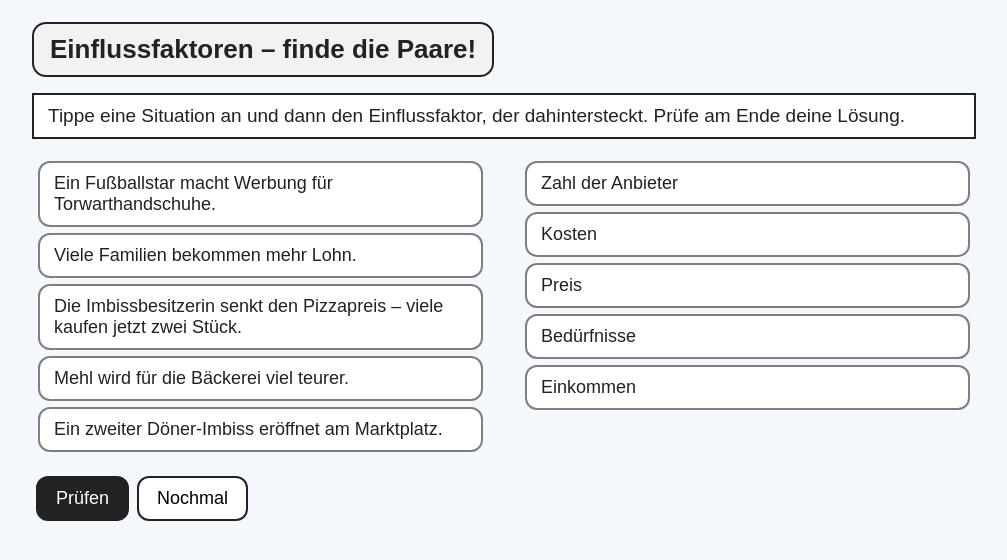
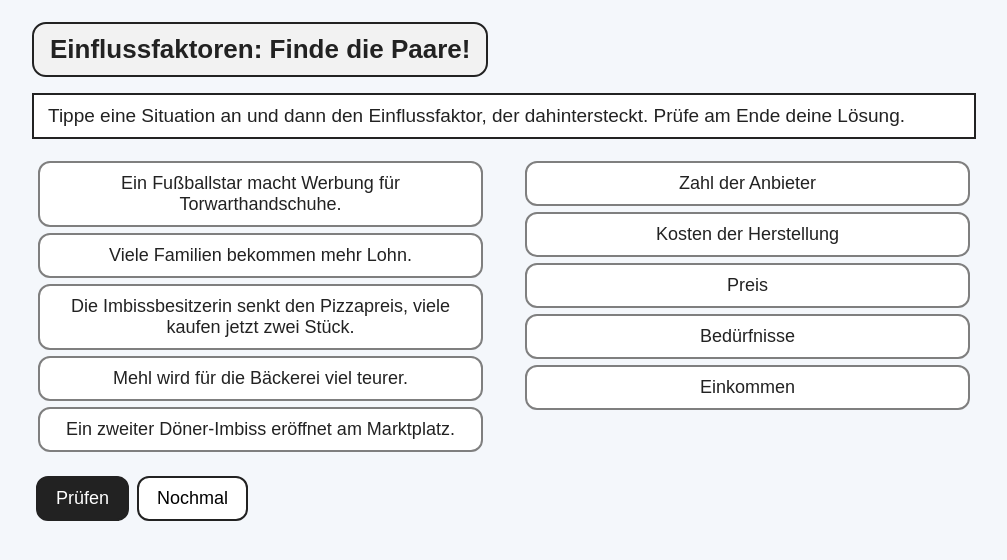
Before and after one commit to renau-64/uebungen, a plain HTML site: page Einflussfaktoren_Angebot_Nachfrage_pa1.html in a window 1280 px wide. Shown: the whole page, without its empty margins (136-1143 px from the left). Drawn offline with Linux system fonts and the light colour scheme.

Commit message:
Übung: Einflussfaktoren auf Angebot und Nachfrage (überarbeitet)

```diff
--- a/Einflussfaktoren_Angebot_Nachfrage_pa1.html
+++ b/Einflussfaktoren_Angebot_Nachfrage_pa1.html
@@ -1,11 +1,12 @@
-<!DOCTYPE html><html lang="de"><head><meta charset="utf-8"><meta name="viewport" content="width=device-width, initial-scale=1"><title>Einflussfaktoren – finde die Paare!</title><style>
+<!DOCTYPE html><html lang="de"><head><meta charset="utf-8"><meta name="viewport" content="width=device-width, initial-scale=1"><title>Einflussfaktoren: Finde die Paare!</title><style>
 *{box-sizing:border-box}body{margin:0;font-family:Arial,Helvetica,sans-serif;
 background:#F4F7FB;color:#222}
 .wrap{max-width:980px;margin:0 auto;padding:18px}
 h1{font-size:26px;margin:4px 0 6px;padding:10px 16px;background:#F2F2F2;border:2px solid #222;border-radius:14px;
 display:inline-block}
 .auftrag{border:2.5px solid #222;background:#fff;padding:10px 14px;font-size:19px;margin:10px 0 16px}
-.chip{display:inline-block;padding:10px 14px;margin:6px;border:2px solid #7F7F7F;border-radius:12px;background:#fff;
+.chip img{display:block;height:72px;margin:0 auto 4px;pointer-events:none}
+.chip{text-align:center;display:inline-block;padding:10px 14px;margin:6px;border:2px solid #7F7F7F;border-radius:12px;background:#fff;
 font-size:18px;cursor:pointer;user-select:none;min-height:44px}
 .chip.sel{border-color:#0070C0;box-shadow:0 0 0 3px #9DC3E6;background:#EAF2FB}
 .chip.ok{border-color:#00A050;background:#E2F4E8}.chip.bad{border-color:#C00000;background:#FBE4E4}
@@ -26,7 +27,7 @@ cursor:pointer;margin:4px}.btn.on{background:#0070C0;color:#fff;border-color:#00
 .feedback.fast{display:block;background:#FFF2CC;border:2px solid #F4B400}
 .paare{display:flex;gap:30px}.paare .sp{flex:1}.p-ok{opacity:.95}
 .leiste{margin-top:14px}
-</style></head><body><div class="wrap"><h1>Einflussfaktoren – finde die Paare!</h1><div class="auftrag">Tippe eine Situation an und dann den Einflussfaktor, der dahintersteckt. Prüfe am Ende deine Lösung.</div><div id="app"></div></div><script>const DATA = {"id": "pa1", "typ": "paare", "titel": "Einflussfaktoren – finde die Paare!", "auftrag": "Tippe eine Situation an und dann den Einflussfaktor, der dahintersteckt. Prüfe am Ende deine Lösung.", "paare": [["Ein Fußballstar macht Werbung für Torwarthandschuhe.", "Bedürfnisse"], ["Viele Familien bekommen mehr Lohn.", "Einkommen"], ["Die Imbissbesitzerin senkt den Pizzapreis – viele kaufen jetzt zwei Stück.", "Preis"], ["Mehl wird für die Bäckerei viel teurer.", "Kosten"], ["Ein zweiter Döner-Imbiss eröffnet am Marktplatz.", "Zahl der Anbieter"]], "url": "https://renau-64.github.io/uebungen/Einflussfaktoren_Angebot_Nachfrage_pa1.html"};
+</style></head><body><div class="wrap"><h1>Einflussfaktoren: Finde die Paare!</h1><div class="auftrag">Tippe eine Situation an und dann den Einflussfaktor, der dahintersteckt. Prüfe am Ende deine Lösung.</div><div id="app"></div></div><script>const DATA = {"id": "pa1", "typ": "paare", "titel": "Einflussfaktoren: Finde die Paare!", "auftrag": "Tippe eine Situation an und dann den Einflussfaktor, der dahintersteckt. Prüfe am Ende deine Lösung.", "paare": [["Ein Fußballstar macht Werbung für Torwarthandschuhe.", "Bedürfnisse"], ["Viele Familien bekommen mehr Lohn.", "Einkommen"], ["Die Imbissbesitzerin senkt den Pizzapreis, viele kaufen jetzt zwei Stück.", "Preis"], ["Mehl wird für die Bäckerei viel teurer.", "Kosten der Herstellung"], ["Ein zweiter Döner-Imbiss eröffnet am Marktplatz.", "Zahl der Anbieter"]], "url": "https://renau-64.github.io/uebungen/Einflussfaktoren_Angebot_Nachfrage_pa1.html", "screenshot": false};
 const D = DATA; const LOES = new URLSearchParams(location.search).get('loesung') === '1';
 const $ = (s, e=document) => e.querySelector(s); const el = (t, c, h) => {const x=document.createElement(t);
  if(c) x.className=c; if(h!==undefined) x.innerHTML=h; return x;};
@@ -34,7 +35,7 @@ function shuffle(a){a=a.slice();for(let i=a.length-1;i>0;i--){const j=Math.floor
 let sel = null;
 function select(chip){ if(sel) sel.classList.remove('sel'); sel = (sel===chip)?null:chip; if(sel) sel.classList.add('sel'); }
 function fb(ok, total){ const f=$('#fb'); f.className='feedback '+(ok===total?'gut':'fast');
- f.innerHTML = ok===total ? '🎉 Super, alles richtig! Mache jetzt einen Screenshot deiner Lösung.'
+ f.innerHTML = ok===total ? '🎉 Super, alles richtig!' + (D.screenshot===false ? '' : ' Mache jetzt einen Screenshot deiner Lösung.')
    : `${ok} von ${total} richtig – versuche es noch einmal (rot markiert).`; }
 const app = $('#app');
 function leiste(check){ const l=el('div','leiste'); const b=el('button','btn main','Prüfen'); b.onclick=check;
@@ -46,7 +47,7 @@ if (D.typ==='zuordnen'){
  const zs=D.kategorien.map((k,i)=>{const d=el('div','kat'); d.append(el('h2','',k)); const z=el('div','ziel'); z.dataset.k=i;
   z.onclick=()=>{ if(sel){ z.append(sel); sel.classList.remove('sel','ok','bad'); sel=null; } }; d.append(z); kats.append(d); return z;});
  pool.onclick=(e)=>{ if(e.target===pool && sel){ pool.append(sel); sel.classList.remove('sel'); sel=null; } };
- shuffle(D.begriffe).forEach(([t,k])=>{ const c=el('span','chip',t); c.dataset.k=k; c.onclick=(e)=>{e.stopPropagation(); const z=c.parentElement;
+ shuffle(D.begriffe).forEach(([t,k,b])=>{ const c=el('span','chip', b ? `<img src="${b}" alt="">${t}` : t); c.dataset.k=k; c.onclick=(e)=>{e.stopPropagation(); const z=c.parentElement;
   if(sel && sel!==c && z.classList.contains('ziel')){ z.append(sel); sel.classList.remove('sel','ok','bad'); sel=null; } else select(c);};
   (LOES? zs[k] : pool).append(c); });
  leiste(()=>{ let ok=0; document.querySelectorAll('.chip').forEach(c=>{ const z=c.parentElement; c.classList.remove('ok','bad');
```
